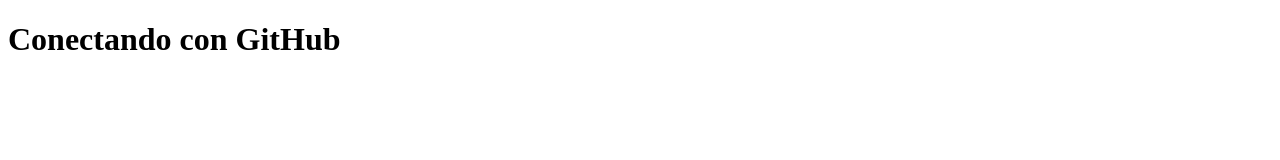
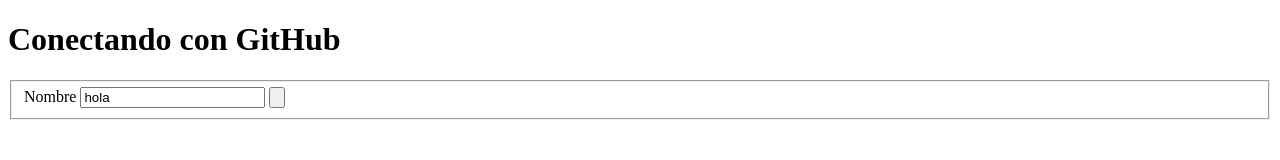
Before and after one commit to EduCVergara/Paginaweb-test, a plain HTML site: page Web Page Test/index.html in a window 1280 px wide. Drawn offline with Linux system fonts and the light colour scheme.

Commit message:
third commit

```diff
--- a/Web Page Test/index.html
+++ b/Web Page Test/index.html
@@ -7,5 +7,12 @@
 </head>
 <body>
     <h1>Conectando con GitHub</h1>
+    <fieldset>
+        <form>
+            <label>Nombre</label>
+            <input type="text" value="hola">
+            <input type="button">
+        </form>
+    </fieldset>
 </body>
 </html>
```
